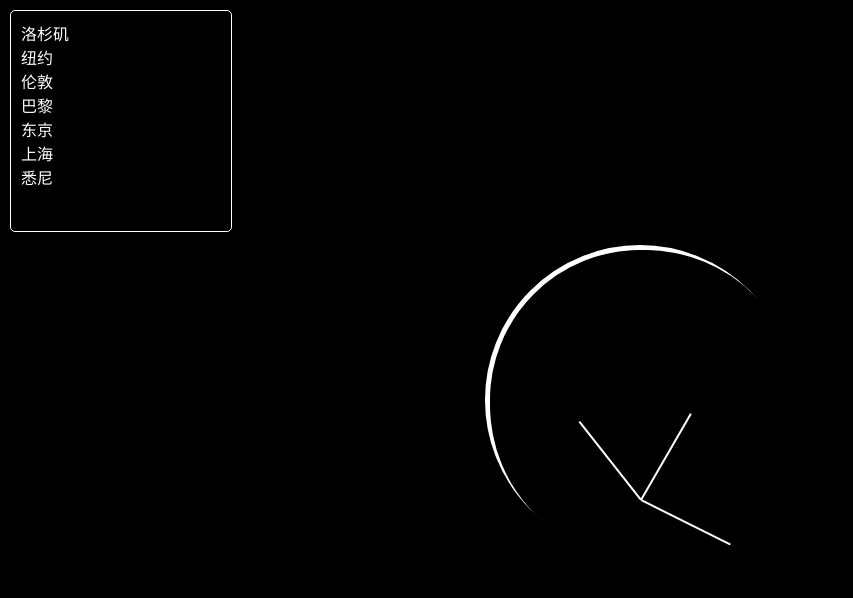
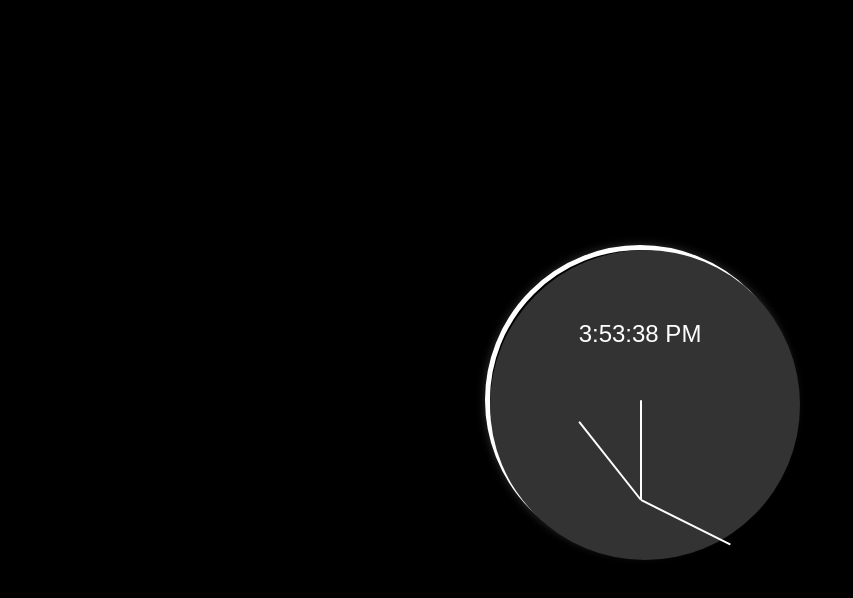
Before and after one commit to UuCats1/cust, a plain HTML site: page index.html in a window 1280 px wide. Shown: the whole page, without its empty margins (0-853 px from the left). Drawn offline with Linux system fonts and the light colour scheme.

Commit message:
Update index.html

```diff
--- a/index.html
+++ b/index.html
@@ -2,11 +2,19 @@
 <html>
   <head>
     <meta charset="UTF-8" />
-    <title>全球时间</title>
+    <title>全球时钟</title>
     <style>
+      :root {
+        --clock-background: #000;
+        --clock-hand-color: #fff;
+        --clock-face-color: #333;
+        --clock-size: 300px;
+        --animation-duration: 1s;
+      }
+
       body {
-        background-color: #000;
-        color: #fff;
+        background-color: var(--clock-background);
+        color: var(--clock-hand-color);
         font-family: Arial, sans-serif;
       }
 
@@ -15,11 +23,11 @@
         top: 50%;
         left: 50%;
         transform: translate(-50%, -50%);
-        width: 300px;
-        height: 300px;
-        border: 5px solid #fff;
+        width: var(--clock-size);
+        height: var(--clock-size);
+        border: 5px solid var(--clock-hand-color);
         border-radius: 50%;
-        box-shadow: 0 0 10px #000;
+        box-shadow: 0 0 10px var(--clock-face-color);
       }
 
       .clock-face {
@@ -28,7 +36,7 @@
         left: 0;
         width: 100%;
         height: 100%;
-        background-color: #000;
+        background-color: var(--clock-face-color);
         border-radius: 50%;
       }
 
@@ -39,8 +47,9 @@
         transform: translate(-50%, -50%);
         width: 2px;
         height: 100px;
-        background-color: #fff;
+        background-color: var(--clock-hand-color);
         border-radius: 1px;
+        transition: transform var(--animation-duration) ease-in-out;
       }
 
       .hour-hand {
@@ -53,7 +62,7 @@
 
       .second-hand {
         transform-origin: bottom;
-        animation: second 60s linear infinite;
+        animation: second var(--animation-duration) linear infinite;
       }
 
       @keyframes second {
@@ -65,25 +74,12 @@
         }
       }
 
-      .timezones-container {
+      .digital-clock {
         position: absolute;
-        top: 10px;
-        left: 10px;
-        width: 200px;
-        height: 200px;
-        background-color: #000;
-        border: 1px solid #fff;
-        border-radius: 5px;
-        padding: 10px;
-        overflow-y: scroll;
-      }
-
-      .timezone-item {
-        cursor: pointer;
-      }
-
-      .timezone-item:hover {
-        background-color: #444;
+        top: calc(var(--clock-size) + 20px);
+        left: 50%;
+        transform: translate(-50%, 0);
+        font-size: 24px;
       }
     </style>
   </head>
@@ -96,15 +92,7 @@
       <div class="clock-hand second-hand"></div>
     </div>
 
-    <div class="timezones-container">
-      <div class="timezone-item" data-timezone="America/Los_Angeles">洛杉矶</div>
-      <div class="timezone-item" data-timezone="America/New_York">纽约</div>
-      <div class="timezone-item" data-timezone="Europe/London">伦敦</div>
-      <div class="timezone-item" data-timezone="Europe/Paris">巴黎</div>
-      <div class="timezone-item" data-timezone="Asia/Tokyo">东京</div>
-      <div class="timezone-item" data-timezone="Asia/Shanghai">上海</div>
-      <div class="timezone-item" data-timezone="Australia/Sydney">悉尼</div>
-    </div>
+    <div class="digital-clock"></div>
 
     <script>
       // 获取时钟元素
@@ -113,52 +101,39 @@
       const hourHand = clockContainer.querySelector('.hour-hand');
       const minuteHand = clockContainer.querySelector('.minute-hand');
       const secondHand = clockContainer.querySelector('.second-hand');
+      const digitalClock = document.querySelector('.digital-clock');
 
       // 设置时钟大小
       const clockSize = clockContainer.offsetWidth;
       clockFace.style.width = `${clockSize}px`;
       clockFace.style.height = `${clockSize}px`;
 
-      // 获取时区元素
-      const timezonesContainer = document.querySelector('.timezones-container');
-      const timezoneItems = timezonesContainer.querySelectorAll('.timezone-item');
-
-      // 默认时区
-      let timezone = 'America/Los_Angeles';
-
       // 更新时钟
       function updateClock() {
-        // 获取当前时间（根据时区）
+        // 获取当前时间
         const now = new Date();
-        const tzOffset = now.getTimezoneOffset() / 60;
-        const localTime = new Date(now.getTime() + tzOffset * 3600000);
 
         // 计算时针角度
-        const hour = localTime.getHours();
-        const hourAngle = (hour % 12) * 30 + localTime.getMinutes() / 2;
+        const hour = now.getHours();
+        const hourAngle = (hour % 12) * 30 + now.getMinutes() / 2;
         hourHand.style.transform = `rotate(${hourAngle}deg)`;
 
         // 计算分针角度
-        const minute = localTime.getMinutes();
-        const minuteAngle = minute * 6 + localTime.getSeconds() / 10;
+        const minute = now.getMinutes();
+        const minuteAngle = minute * 6 + now.getSeconds() / 10;
         minuteHand.style.transform = `rotate(${minuteAngle}deg)`;
 
         // 计算秒针角度
-        const second = localTime.getSeconds();
+        const second = now.getSeconds();
         const secondAngle = second * 6;
         secondHand.style.transform = `rotate(${secondAngle}deg)`;
+
+        // 更新数字时钟
+        digitalClock.textContent = now.toLocaleTimeString();
       }
 
       // 每秒更新一次时钟
       setInterval(updateClock, 1000);
-
-      // 切换时区
-      timezoneItems.forEach(item => {
-        item.addEventListener('click', e => {
-          timezone = item.dataset.timezone;
-          updateClock();  // 立即更新时钟
-        });
-      });
     </script>
   </body>
 </html>
```
